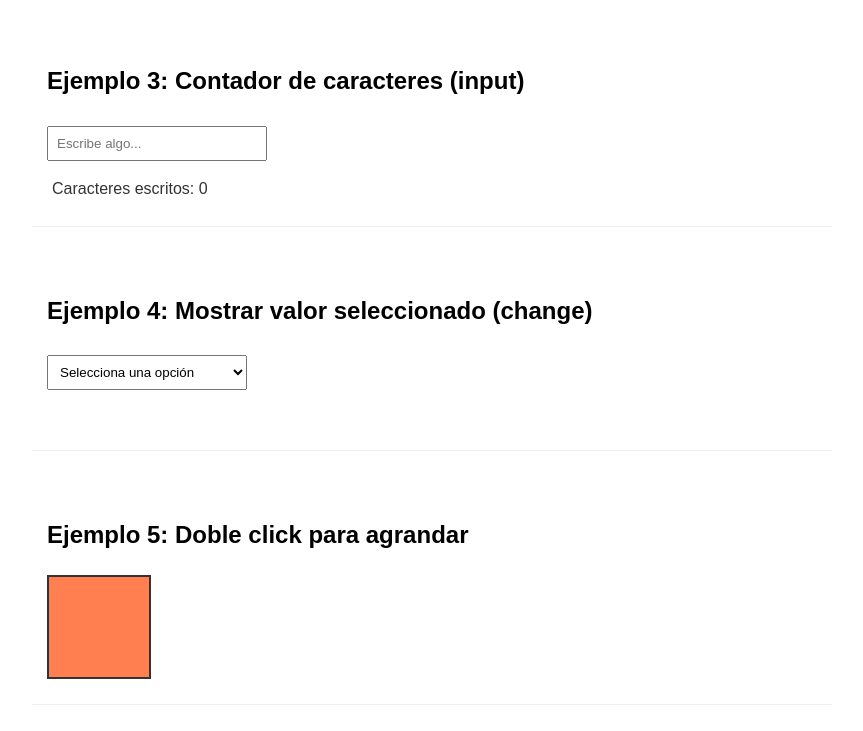
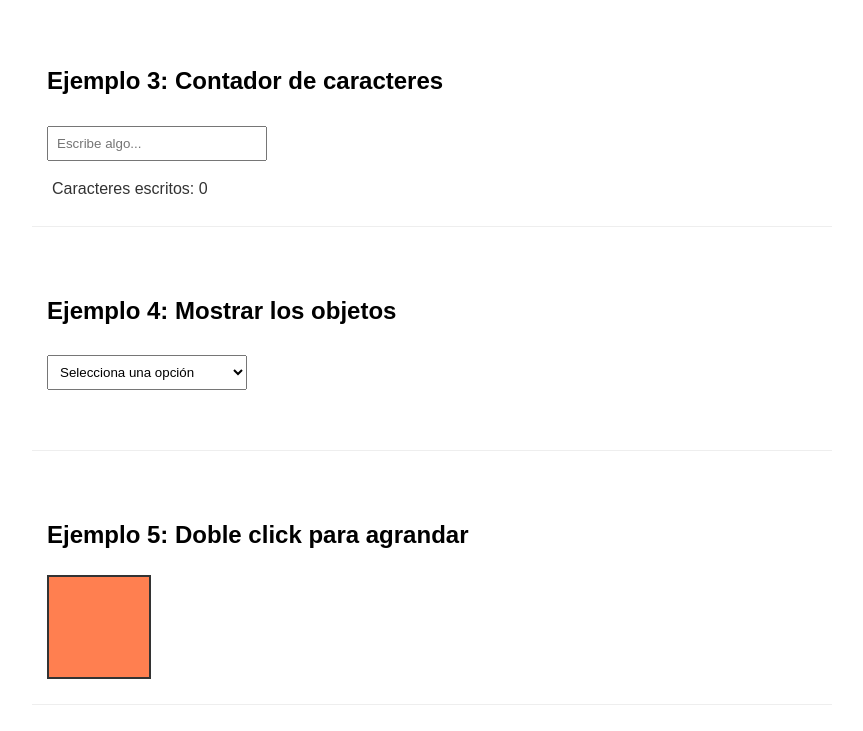
Before and after one commit to Juaness601/actividadJS, a plain HTML site: page index.html in a window 1280 px wide. Shown: the part 669-1400 px from the top of the page, without its empty margins (208-1071 px from the left). Drawn offline with Linux system fonts and the light colour scheme.

Commit message:
Update index.html

```diff
--- a/index.html
+++ b/index.html
@@ -26,14 +26,14 @@
 
     <!-- Contador de caracteres -->
     <section>
-        <h2>Ejemplo 3: Contador de caracteres (input)</h2>
+        <h2>Ejemplo 3: Contador de caracteres</h2>
         <input type="text" id="inputTexto" placeholder="Escribe algo...">
         <p id="contador" class="msg">Caracteres escritos: 0</p>
     </section>
 
     <!-- Menú desplegable -->
     <section>
-        <h2>Ejemplo 4: Mostrar valor seleccionado (change)</h2>
+        <h2>Ejemplo 4: Mostrar  los objetos </h2>
         <select id="selectOpciones">
             <option value="">Selecciona una opción</option>
             <option value="Manzana">Manzana</option>
@@ -76,7 +76,7 @@
     <!-- : Validar palabra -->
     <section>
         <h2>Ejercicio 5: keyup — Validar palabra</h2>
-        <input type="text" id="inputPalabra" placeholder="Escribe 'javascript'">
+        <input type="text" id="inputPalabra" placeholder="Escribe 'lenguajes de internet'">
         <p id="validacionPalabra" class="msg"></p>
     </section>
 
```
